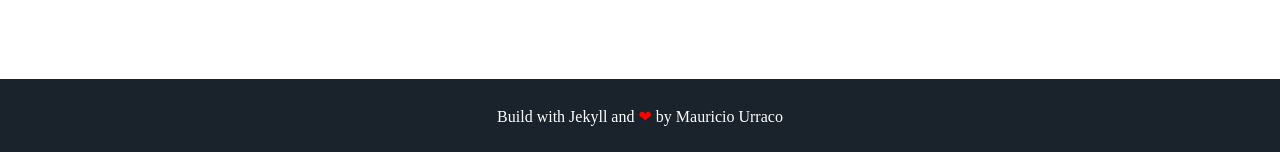
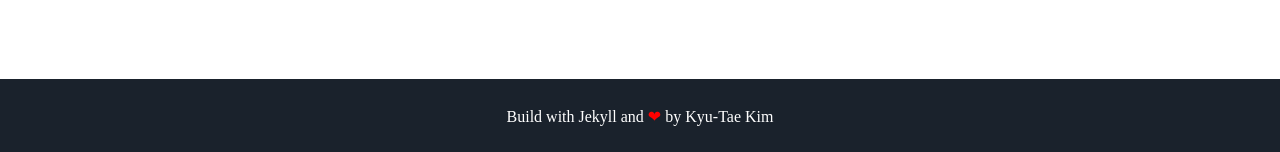
Before and after one commit to kimtuyer/kimtuyer.github.io, a Jekyll site: the page built from index.html, in a window 1280 px wide. Shown: the part 1574-1726 px from the top of the page. Built offline with Jekyll 4.4.1, drawn with Linux system fonts in a browser that asks for light colours; some web fonts are replaced.

Commit message:
Update footer.html

```diff
--- a/_includes/footer.html
+++ b/_includes/footer.html
@@ -1,6 +1,6 @@
 <footer class="footer">
     <!-- <p>&copy; {{ site.username }}</p> -->
-    <p>Build with Jekyll and <span class="love">❤</span> by <a href="https://github.com/murraco">Mauricio Urraco</a></p>
+    <p>Build with Jekyll and <span class="love">❤</span> by <a href="https://github.com/kimtuyer">Kyu-Tae Kim</a></p>
 </footer>
 <script src="//cdn.jsdelivr.net/particles.js/2.0.0/particles.min.js"></script>
 <script src="{{ '/assets/js/sweet-scroll.min.js' | prepend: site.baseurl }}"></script>
```
